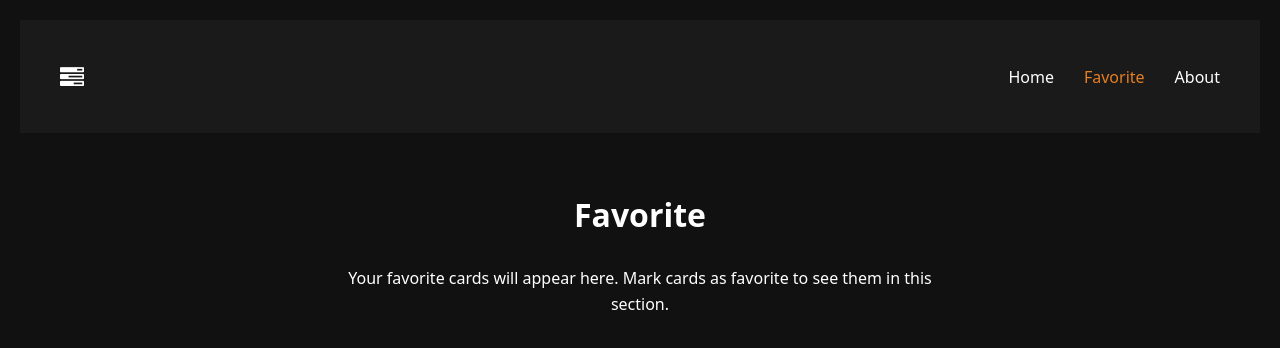
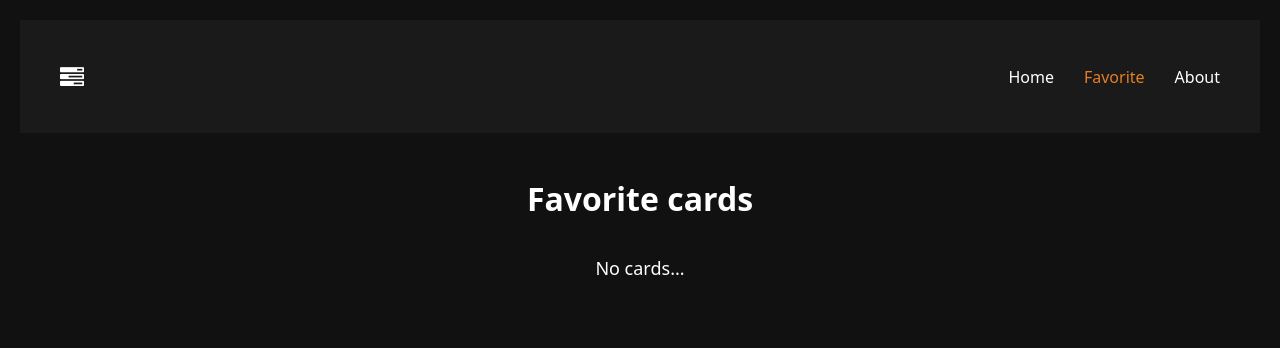
Before and after one commit to Rafal00005/first-react-app, a React (Create React App) app: page /favorite in a window 1280 px wide. Shown: the top 348 px of the page. Built offline with nearby package versions, Linux system fonts and the light colour scheme.

Commit message:
Add favorite cards functionality with toggle and favorites page

```diff
--- a/src/components/Card/Card.js
+++ b/src/components/Card/Card.js
@@ -1,7 +1,29 @@
+import { useDispatch } from 'react-redux';
+import { toggleCardFavorite } from '../../redux/store';
 import styles from './Card.module.scss';
 
-const Card = (props) => {
-	return <li className={styles.card}>{props.title}</li>;
+const Card = ({ id, title, isFavorite }) => {
+	const dispatch = useDispatch();
+
+	const handleToggleFavorite = () => {
+		dispatch(toggleCardFavorite(id));
+	};
+
+	return (
+		<div className={styles.card}>
+			<button
+				className={`${styles.favoriteButton} ${
+					isFavorite ? styles.active : ''
+				}`}
+				onClick={handleToggleFavorite}
+			>
+				<i className='fa fa-star-o'></i>
+			</button>
+			<div className={styles.cardContent}>
+				<h3>{title}</h3>
+			</div>
+		</div>
+	);
 };
 
 export default Card;
--- a/src/components/Card/Card.module.scss
+++ b/src/components/Card/Card.module.scss
@@ -11,3 +11,24 @@
 	justify-content: space-between;
 	font-weight: bold;
 }
+.favoriteButton {
+	background: none;
+	border: none;
+	cursor: pointer;
+	font-size: 18px;
+	color: #ccc;
+	padding: 5px;
+	transition: color 0.3s;
+
+	&:hover {
+		color: #ffc107;
+	}
+
+	&.active {
+		color: #ffc107;
+	}
+}
+
+.cardContent {
+	flex: 1;
+}
--- a/src/components/Favorite/Favorite.js
+++ b/src/components/Favorite/Favorite.js
@@ -1,13 +1,24 @@
+import { useSelector } from 'react-redux';
+import { getFavoriteCards } from '../../redux/store';
+import Card from '../Card/Card';
+import PageTitle from '../PageTitle/PageTitle';
 import styles from './Favorite.module.scss';
 
 const Favorite = () => {
+	const favoriteCards = useSelector(getFavoriteCards);
+
 	return (
 		<div className={styles.favorite}>
-			<h2 className={styles.title}>Favorite</h2>
-			<p>
-				Your favorite cards will appear here. Mark cards as favorite to see them
-				in this section.
-			</p>
+			<PageTitle>Favorite cards</PageTitle>
+			{favoriteCards.length > 0 ? (
+				<section className={styles.cards}>
+					{favoriteCards.map((card) => (
+						<Card key={card.id} {...card} />
+					))}
+				</section>
+			) : (
+				<p className={styles.noCards}>No cards...</p>
+			)}
 		</div>
 	);
 };
--- a/src/components/Favorite/Favorite.module.scss
+++ b/src/components/Favorite/Favorite.module.scss
@@ -1,20 +1,20 @@
+@use 'sass:math';
 @import '../../styles/settings';
 
 .favorite {
-	text-align: center;
-	padding: 40px 0;
+	padding: $base-size * 2;
 }
 
-.title {
-	font-size: 32px;
-	color: $color-light;
-	margin-bottom: 30px;
+.cards {
+	display: grid;
+	grid-template-columns: repeat(auto-fill, minmax(300px, 1fr));
+	gap: $base-size * 2;
+	margin-top: $base-size * 2;
 }
 
-.favorite p {
-	font-size: 16px;
+.noCards {
+	text-align: center;
 	color: $color-light;
-	line-height: 1.6;
-	max-width: 600px;
-	margin: 0 auto;
+	font-size: 18px;
+	margin-top: $base-size * 3;
 }
--- a/src/redux/initialState.js
+++ b/src/redux/initialState.js
@@ -40,12 +40,22 @@ const initialState = {
 	],
 
 	cards: [
-		{ id: '1', columnId: '1', title: 'This is Going to Hurt' },
-		{ id: '2', columnId: '1', title: 'Interpreter of Maladies' },
-		{ id: '3', columnId: '2', title: 'Harry Potter' },
-		{ id: '4', columnId: '2', title: 'Star Wars' },
-		{ id: '5', columnId: '3', title: 'The Witcher' },
-		{ id: '6', columnId: '3', title: 'Skyrim' },
+		{
+			id: '1',
+			columnId: '1',
+			title: 'This is Going to Hurt',
+			isFavorite: false,
+		},
+		{
+			id: '2',
+			columnId: '1',
+			title: 'Interpreter of Maladies',
+			isFavorite: false,
+		},
+		{ id: '3', columnId: '2', title: 'Harry Potter', isFavorite: false },
+		{ id: '4', columnId: '2', title: 'Star Wars', isFavorite: false },
+		{ id: '5', columnId: '3', title: 'The Witcher', isFavorite: false },
+		{ id: '6', columnId: '3', title: 'Skyrim', isFavorite: false },
 	],
 
 	searchString: '',
--- a/src/redux/store.js
+++ b/src/redux/store.js
@@ -23,6 +23,15 @@ const reducer = (state, action) => {
 					...state.lists,
 					{ ...action.payload, id: Math.random().toString() },
 				],
+			};
+		case 'TOGGLE_CARD_FAVORITE':
+			return {
+				...state,
+				cards: state.cards.map((card) =>
+					card.id === action.payload
+						? { ...card, isFavorite: !card.isFavorite }
+						: card
+				),
 			};
 		default:
 			return state;
@@ -51,6 +60,9 @@ export const getListById = ({ lists }, listId) =>
 export const getColumnsByList = (state, listId) =>
 	state.columns.filter((column) => column.listId === listId);
 
+export const getFavoriteCards = (state) =>
+	state.cards.filter((card) => card.isFavorite);
+
 export const addColumn = (payload) => ({ type: 'ADD_COLUMN', payload });
 export const addCard = (payload) => ({ type: 'ADD_CARD', payload });
 export const updateSearchString = (payload) => ({
@@ -58,5 +70,9 @@ export const updateSearchString = (payload) => ({
 	payload,
 });
 export const addList = (payload) => ({ type: 'ADD_LIST', payload });
+export const toggleCardFavorite = (payload) => ({
+	type: 'TOGGLE_CARD_FAVORITE',
+	payload,
+});
 
 export default store;
```
Lines whose indentation alone changed are shown as unchanged.
